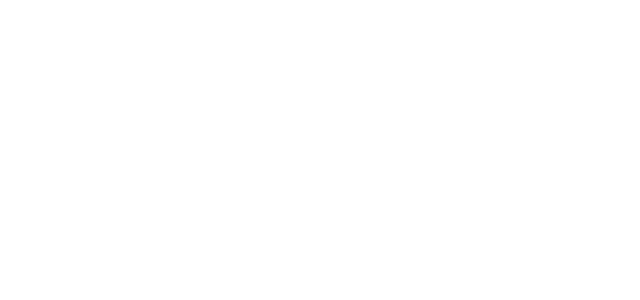
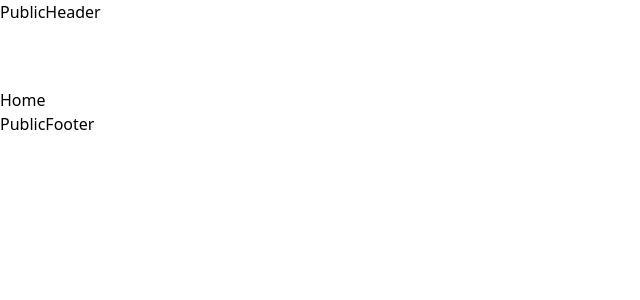
Before and after one commit to sanjiban-dey-2000/Inkspire-frontend, a React (Vite) app: page / in a window 1280 px wide. Shown: the top 300 px of the page, without its empty margins (0-640 px from the left). Built offline with nearby package versions, Linux system fonts and the light colour scheme.

Commit message:
Public layout setup done

```diff
--- /dev/null
+++ b/src/components/Layout/PublicLayout.jsx
@@ -0,0 +1,18 @@
+import React from "react";
+import PublicHeader from "../UI/PublicHeader";
+import { Outlet } from "react-router-dom";
+import PublicFooter from "../UI/PublicFooter";
+
+const PublicLayout = () => {
+  return (
+    <>
+      <PublicHeader />
+      <div className="pt-16">
+        <Outlet />
+      </div>
+      <PublicFooter/>
+    </>
+  );
+};
+
+export default PublicLayout;
--- /dev/null
+++ b/src/components/UI/PublicFooter.jsx
@@ -0,0 +1,9 @@
+import React from 'react'
+
+const PublicFooter = () => {
+  return (
+    <div>PublicFooter</div>
+  )
+}
+
+export default PublicFooter
--- /dev/null
+++ b/src/components/UI/PublicHeader.jsx
@@ -0,0 +1,9 @@
+import React from 'react'
+
+const PublicHeader = () => {
+  return (
+    <div>PublicHeader</div>
+  )
+}
+
+export default PublicHeader
--- /dev/null
+++ b/src/pages/Home.jsx
@@ -0,0 +1,9 @@
+import React from 'react'
+
+const Home = () => {
+  return (
+    <div>Home</div>
+  )
+}
+
+export default Home
```
Also changed, not shown: src/App.jsx (+7 -0 lines).
